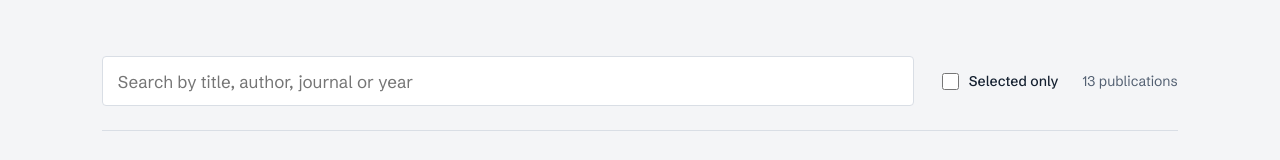
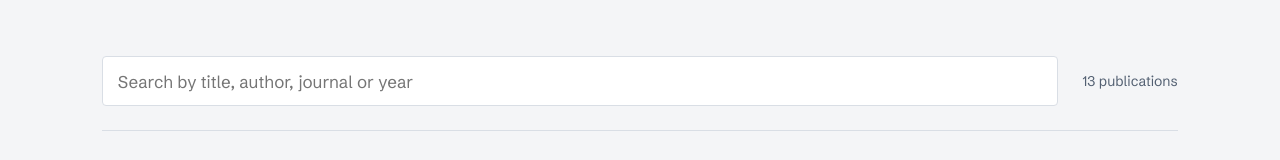
Before and after one commit to ywkim-lab-kncc/ywkim-lab-kncc.github.io, an Eleventy site: page src/publications.njk in a window 1280 px wide. Shown: the part 258-418 px from the top of the page. Built offline with nearby package versions, Linux system fonts and the light colour scheme; Eleventy itself is replaced by a stand-in of ours; files that its build step writes are made by us from their sources.

Commit message:
Add files via upload

```diff
--- a/src/publications.njk
+++ b/src/publications.njk
@@ -19,7 +19,6 @@ permalink: publications.html
         <span class="visually-hidden">Search publications</span>
         <input type="search" id="pub-search" placeholder="Search by title, author, journal or year" autocomplete="off">
       </label>
-      <label class="check"><input type="checkbox" id="pub-selected"> Selected only</label>
       <p class="pub-count" id="pub-count" aria-live="polite">{{ publications.length }} publications</p>
     </div>
 
```
